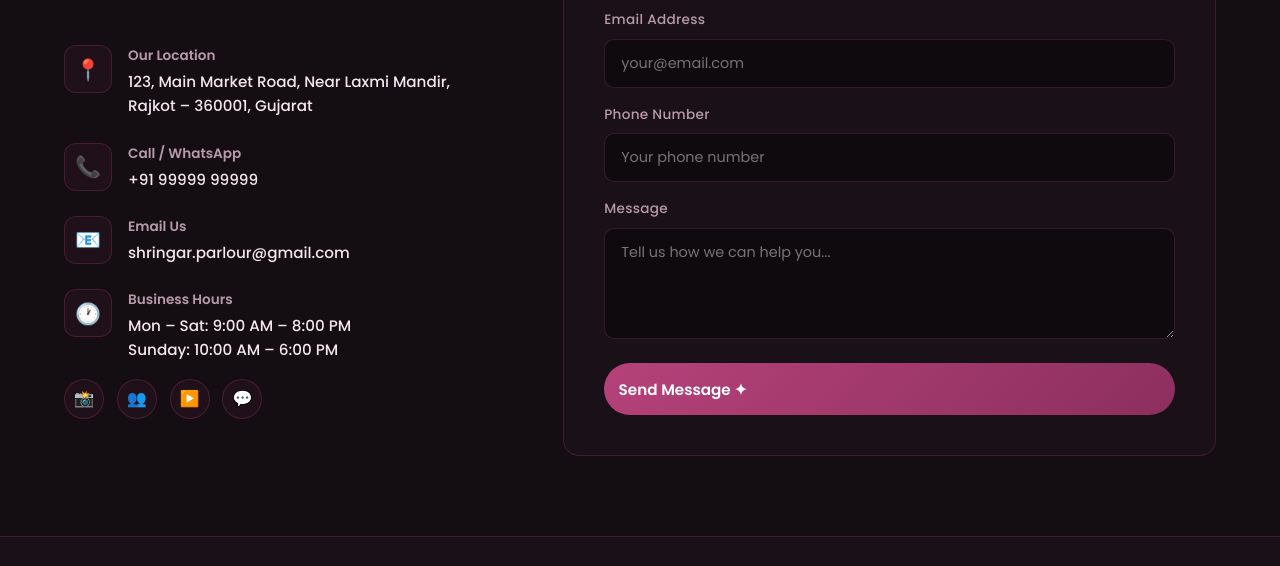
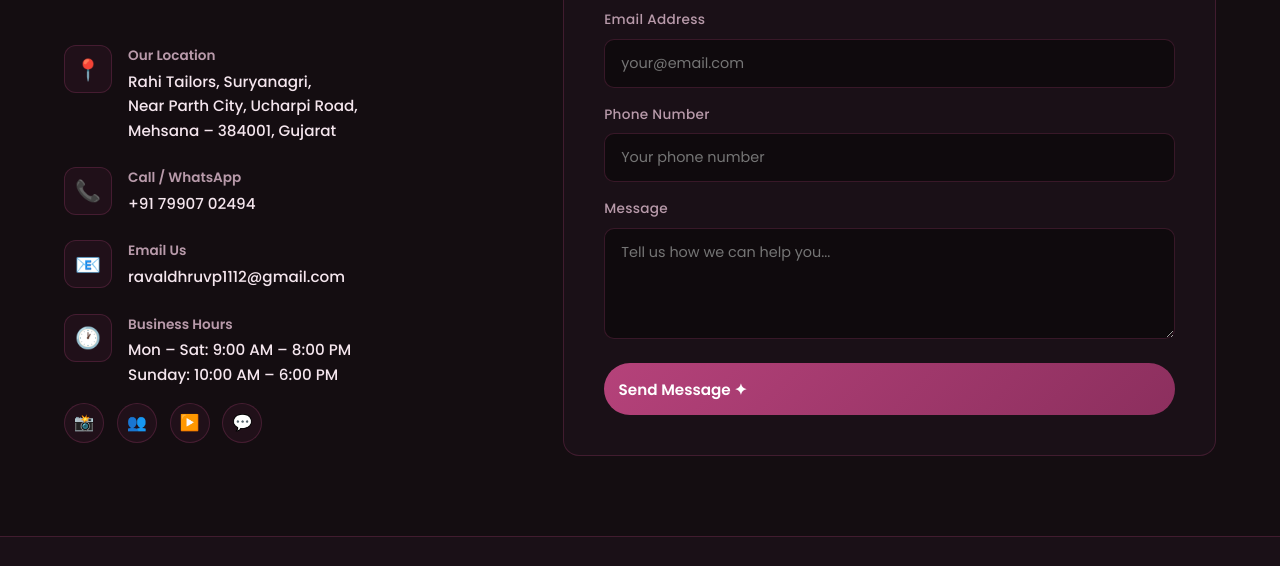
Before and after one commit to DHRUV-1-star/tailor_beauty_parlour-, a plain HTML site: page frontend/index.html in a window 1280 px wide. Shown: the part 7594-8160 px from the top of the page. Drawn offline with nearby package versions, Linux system fonts and the light colour scheme; a web font is replaced by a local one.

Commit message:
fix: update real shop address, phone, email and WhatsApp for Rahi Tailors Mehsana

```diff
--- a/frontend/index.html
+++ b/frontend/index.html
@@ -629,21 +629,21 @@
             <div class="contact-item-icon">📍</div>
             <div>
               <h4>Our Location</h4>
-              <p>123, Main Market Road, Near Laxmi Mandir,<br/>Rajkot – 360001, Gujarat</p>
+              <p>Rahi Tailors, Suryanagri,<br/>Near Parth City, Ucharpi Road,<br/>Mehsana – 384001, Gujarat</p>
             </div>
           </div>
           <div class="contact-item reveal" id="contactPhone">
             <div class="contact-item-icon">📞</div>
             <div>
               <h4>Call / WhatsApp</h4>
-              <p>+91 99999 99999</p>
+              <p>+91 79907 02494</p>
             </div>
           </div>
           <div class="contact-item reveal" id="contactEmail">
             <div class="contact-item-icon">📧</div>
             <div>
               <h4>Email Us</h4>
-              <p>shringar.parlour@gmail.com</p>
+              <p>ravaldhruvp1112@gmail.com</p>
             </div>
           </div>
           <div class="contact-item reveal" id="contactHours">
--- a/frontend/js/main.js
+++ b/frontend/js/main.js
@@ -221,7 +221,7 @@ if (contactForm) {
 const waBtn = document.getElementById('whatsappFloat');
 if (waBtn) {
   waBtn.addEventListener('click', () => {
-    const phone = '919999999999'; // Replace with actual number
+    const phone = '917990702494'; // Rahi Tailors - Mehsana
     const msg = encodeURIComponent('Hello! I\'d like to book an appointment at Shringar Parlour.');
     window.open(`https://wa.me/${phone}?text=${msg}`, '_blank');
   });
```
